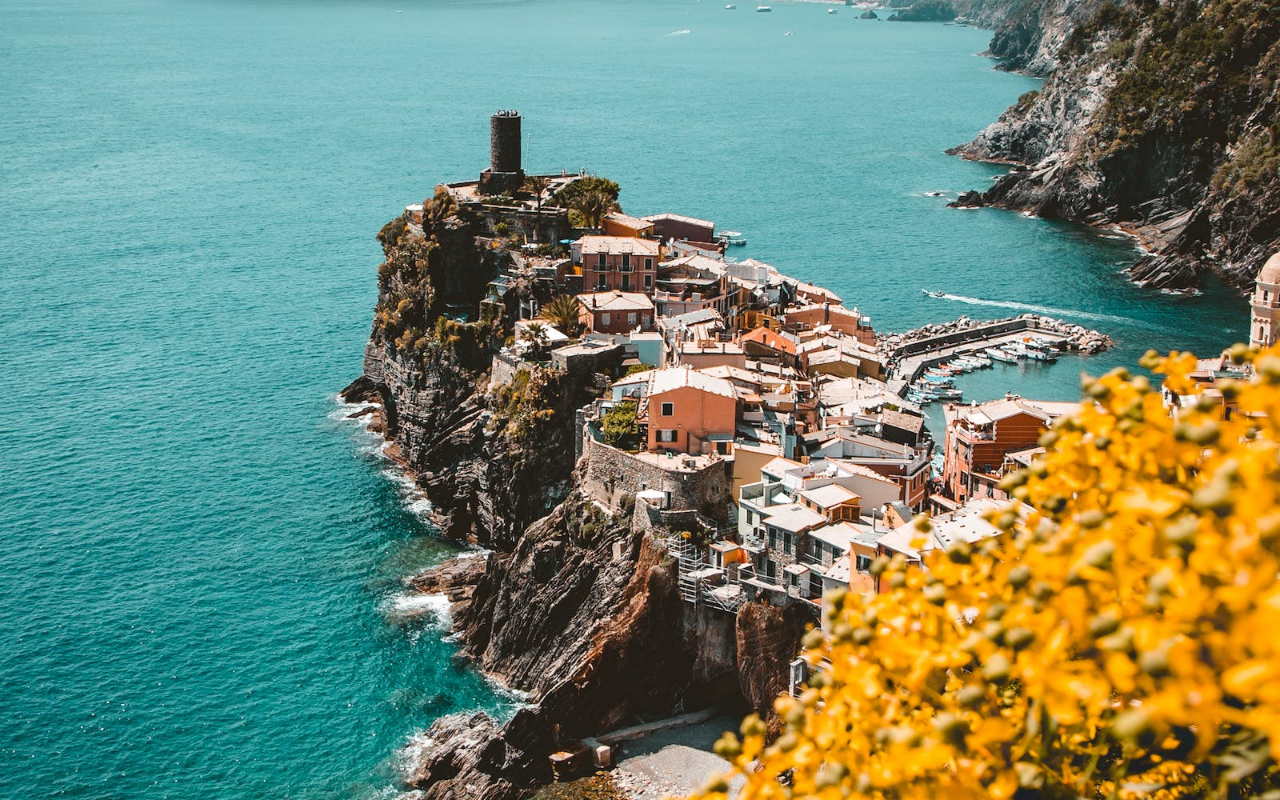
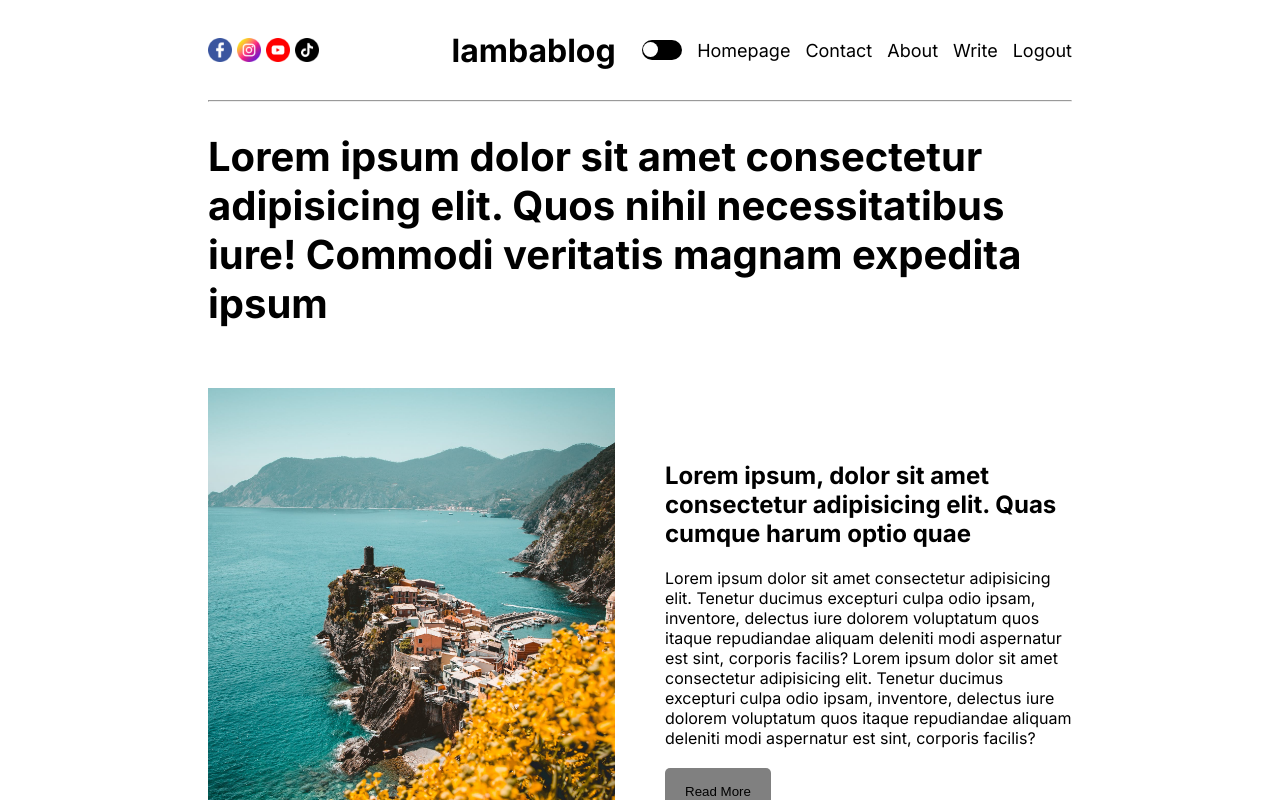
Before and after one commit to vishal9044singh/next-fullstack, a Next.js app: page / in a window 1280 px wide. Shown: the top 800 px of the page. Built offline with nearby package versions, Linux system fonts and the light colour scheme.

Commit message:
Update Featured.jsx

```diff
--- a/src/app/components/featured/Featured.jsx
+++ b/src/app/components/featured/Featured.jsx
@@ -9,7 +9,7 @@ export default function Featured() {
                 Lorem ipsum dolor sit amet consectetur adipisicing elit. Quos nihil necessitatibus iure! Commodi veritatis magnam expedita ipsum
             </h1>
             <div className={styles.post}>
-                <div className={styles.imageContainer}>
+                <div className={styles.imgContainer}>
                     <Image src='/p1.jpeg' alt="" fill className={styles.image} />
                 </div>
                 <div className={styles.textContainer}>
@@ -18,8 +18,9 @@ export default function Featured() {
                     </h2>
                     <p className={styles.postDesc}>
                         Lorem ipsum dolor sit amet consectetur adipisicing elit. Tenetur ducimus excepturi culpa odio ipsam, inventore, delectus iure dolorem voluptatum quos itaque repudiandae aliquam deleniti modi aspernatur est sint, corporis facilis?
+                        Lorem ipsum dolor sit amet consectetur adipisicing elit. Tenetur ducimus excepturi culpa odio ipsam, inventore, delectus iure dolorem voluptatum quos itaque repudiandae aliquam deleniti modi aspernatur est sint, corporis facilis?
                     </p>
-                    <button className={styles.postButton}>Read More</button>
+                    <button className={styles.button}>Read More</button>
                 </div>
             </div>
         </div>
```
